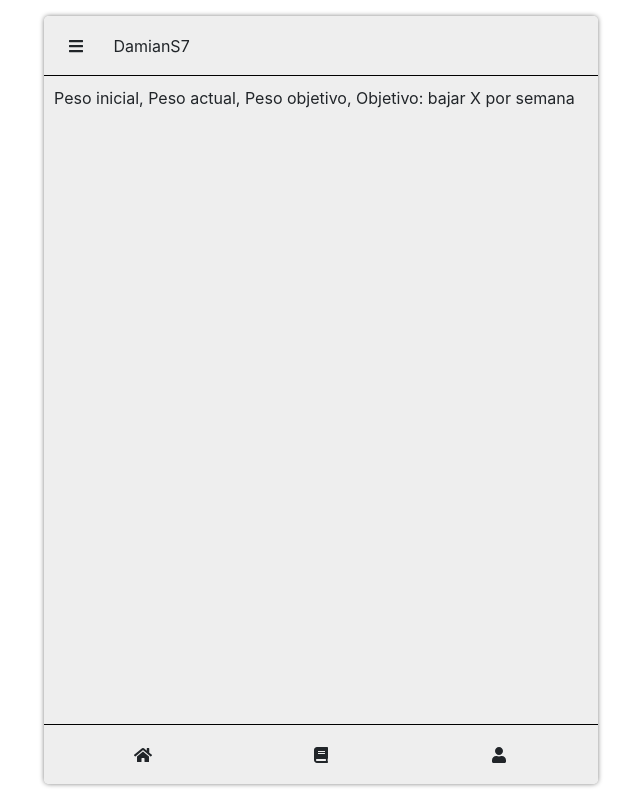
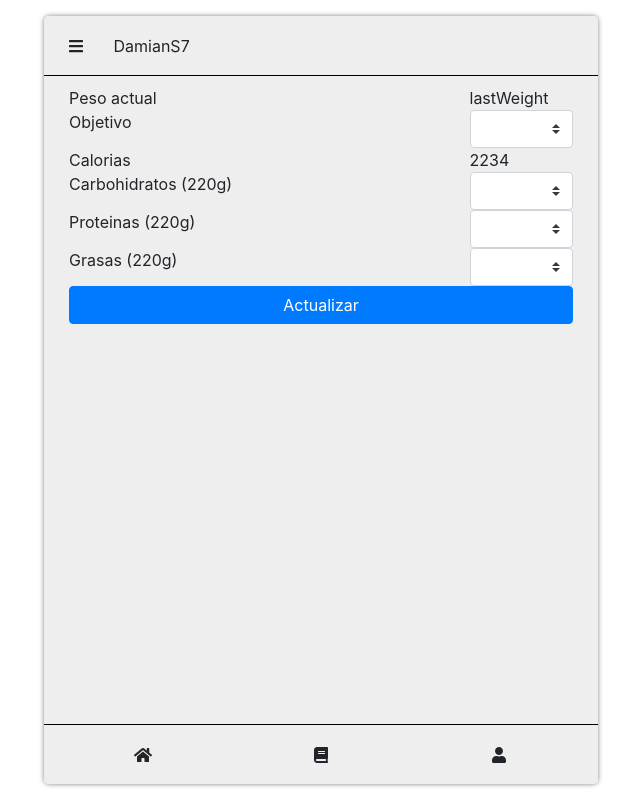
Before and after one commit to damianS7/fitCalc-spring-frontend, a Vue app: page /goals in a window 1280 px wide. Shown: the whole page, without its empty margins (319-959 px from the left). Built offline with nearby package versions, Linux system fonts and the light colour scheme.

Commit message:
vista goals (objetivos) ( sin logica)

```diff
--- a/src/views/Goals.vue
+++ b/src/views/Goals.vue
@@ -1,5 +1,66 @@
 <template>
-  <p>Peso inicial, Peso actual, Peso objetivo, Objetivo: bajar X por semana</p>
+  <b-col cols="12">
+    <b-row>
+      <b-col cols="9"> Peso actual </b-col>
+      <b-col> lastWeight </b-col>
+    </b-row>
+    <b-row>
+      <b-col cols="9"> Objetivo </b-col>
+      <b-col>
+        <b-form-select id="inline-form-custom-select-pref">
+          <template #first>
+            <b-form-select-option :value="null" disabled>
+            </b-form-select-option>
+          </template>
+        </b-form-select>
+      </b-col>
+    </b-row>
+
+    <b-row>
+      <b-col cols="9"> Calorias </b-col>
+      <b-col> 2234 </b-col>
+    </b-row>
+    <b-row>
+      <b-col cols="9"> Carbohidratos (220g) </b-col>
+      <b-col>
+        <b-form-select id="inline-form-custom-select-pref">
+          <template #first>
+            <b-form-select-option :value="null" disabled>
+            </b-form-select-option>
+          </template>
+        </b-form-select>
+      </b-col>
+    </b-row>
+    <b-row>
+      <b-col cols="9"> Proteinas (220g) </b-col>
+      <b-col>
+        <b-form-select id="inline-form-custom-select-pref">
+          <template #first>
+            <b-form-select-option :value="null" disabled>
+            </b-form-select-option>
+          </template>
+        </b-form-select>
+      </b-col>
+    </b-row>
+    <b-row>
+      <b-col cols="9"> Grasas (220g) </b-col>
+      <b-col>
+        <b-form-select id="inline-form-custom-select-pref">
+          <template #first>
+            <b-form-select-option :value="null" disabled>
+            </b-form-select-option>
+          </template>
+        </b-form-select>
+      </b-col>
+    </b-row>
+    <b-row class="mb-1">
+      <b-col cols="12">
+        <b-button type="submit" variant="primary" class="w-100"
+          >Actualizar</b-button
+        >
+      </b-col>
+    </b-row>
+  </b-col>
 </template>
 
 <script>
```
